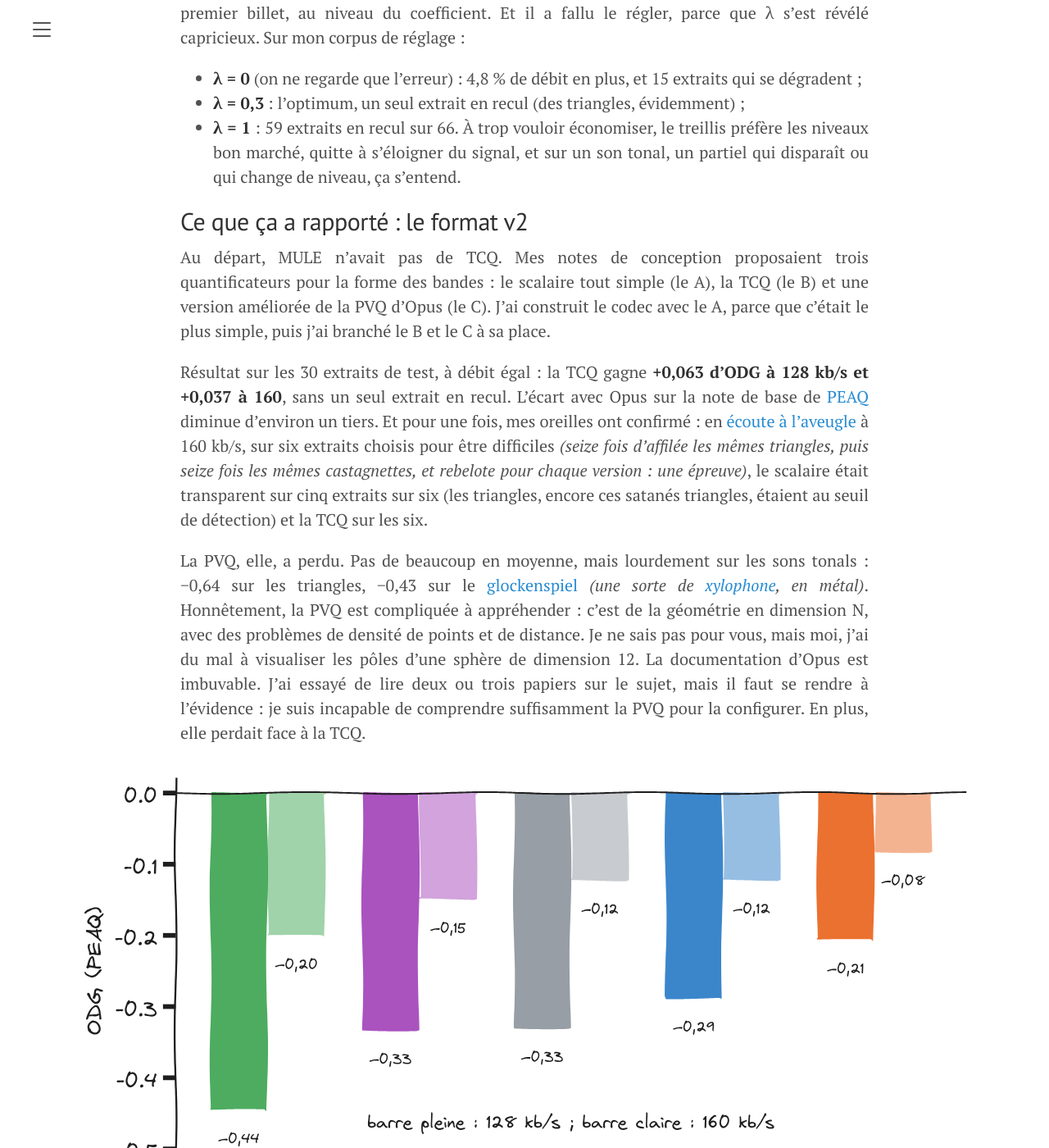
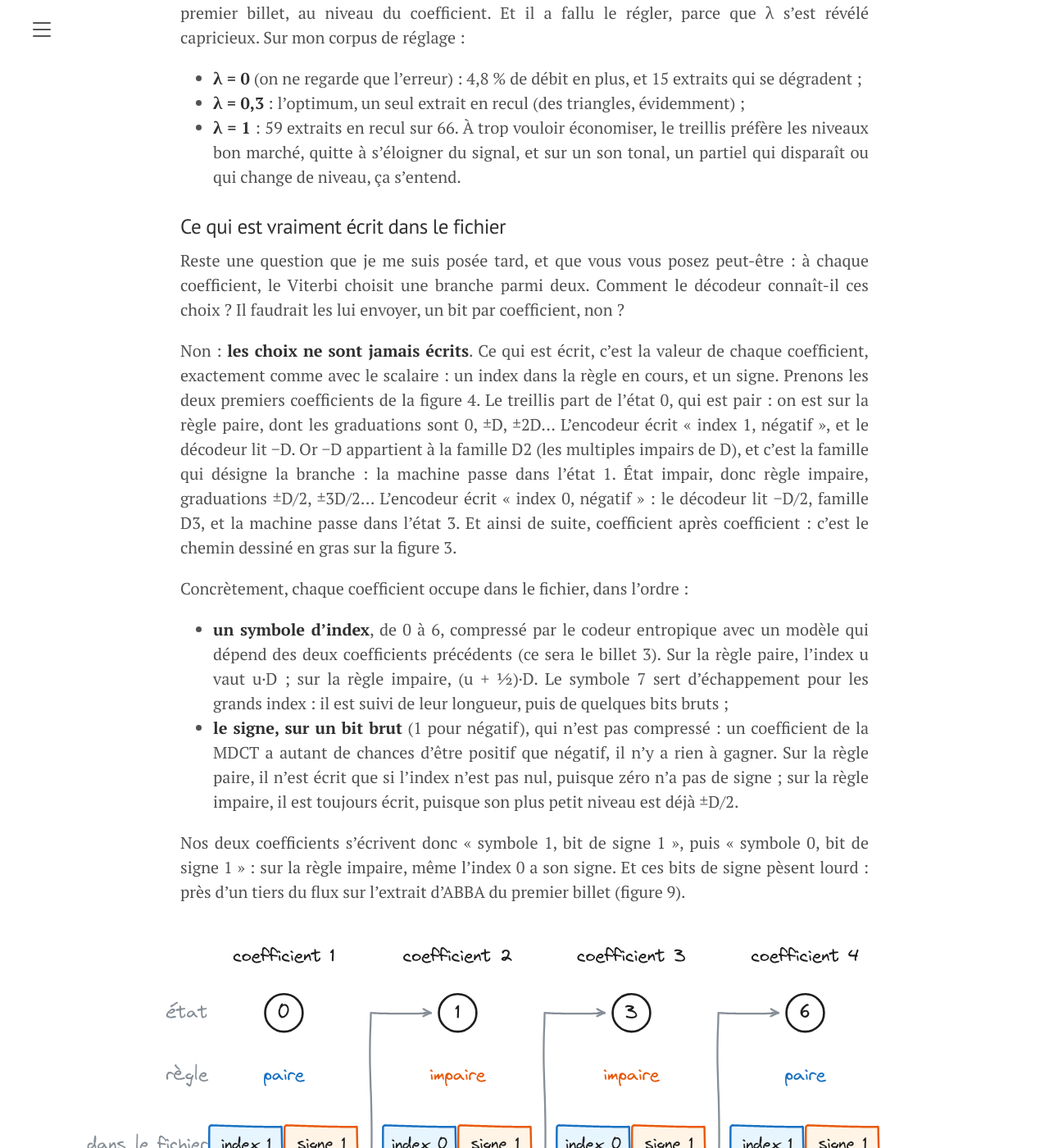
Before and after one commit to berettavexee/berettavexee.github.io, a Jekyll site: the page built from _posts/2026-11-20-mule-quantification-treillis.md, in a window 1280 px wide and 1400 px high, scrolled down 6167 px. Shown: the whole window at 82% size. Built offline with Jekyll 4.4.1, drawn with Linux system fonts in a browser that asks for light colours; some of the changed text lies outside the part shown.

Commit message:
MULE, billet 2 : ce qui est vraiment écrit dans le fichier (nouvelle figure 5)
Co-Authored-By: Claude Opus 5.5 <noreply@anthropic.com>
Claude-Session: https://claude.ai/code/session_01FugfoGKdrRG8BrHGQfpY38

```diff
--- a/_posts/2026-11-20-mule-quantification-treillis.md
+++ b/_posts/2026-11-20-mule-quantification-treillis.md
@@ -159,6 +159,48 @@ Sur mon corpus de réglage :
   niveaux bon marché, quitte à s'éloigner du signal, et sur un son tonal, un partiel qui disparaît
   ou qui change de niveau, ça s'entend.
 
+### Ce qui est vraiment écrit dans le fichier
+
+Reste une question que je me suis posée tard, et que vous vous posez peut-être : à chaque
+coefficient, le Viterbi choisit une branche parmi deux. Comment le décodeur connaît-il ces choix ?
+Il faudrait les lui envoyer, un bit par coefficient, non ?
+
+Non : **les choix ne sont jamais écrits**. Ce qui est écrit, c'est la valeur de chaque
+coefficient, exactement comme avec le scalaire : un index dans la règle en cours, et un signe.
+Prenons les deux premiers coefficients de la figure 4. Le treillis part de l'état 0, qui est
+pair : on est sur la règle paire, dont les graduations sont 0, ±D, ±2D… L'encodeur écrit « index 1,
+négatif », et le décodeur lit −D. Or −D appartient à la famille D2 (les multiples impairs de D), et
+c'est la famille qui désigne la branche : la machine passe dans l'état 1. État impair, donc règle
+impaire, graduations ±D/2, ±3D/2… L'encodeur écrit « index 0, négatif » : le décodeur lit −D/2,
+famille D3, et la machine passe dans l'état 3. Et ainsi de suite, coefficient après coefficient :
+c'est le chemin dessiné en gras sur la figure 3.
+
+Concrètement, chaque coefficient occupe dans le fichier, dans l'ordre :
+
+- **un symbole d'index**, de 0 à 6, compressé par le codeur entropique avec un modèle qui dépend
+  des deux coefficients précédents (ce sera le billet 3). Sur la règle paire, l'index u vaut u·D ;
+  sur la règle impaire, (u + ½)·D. Le symbole 7 sert d'échappement pour les grands index : il est
+  suivi de leur longueur, puis de quelques bits bruts ;
+- **le signe, sur un bit brut** (1 pour négatif), qui n'est pas compressé : un coefficient de la
+  MDCT a autant de chances d'être positif que négatif, il n'y a rien à gagner. Sur la règle paire,
+  il n'est écrit que si l'index n'est pas nul, puisque zéro n'a pas de signe ; sur la règle
+  impaire, il est toujours écrit, puisque son plus petit niveau est déjà ±D/2.
+
+Nos deux coefficients s'écrivent donc « symbole 1, bit de signe 1 », puis « symbole 0, bit de
+signe 1 » : sur la règle impaire, même l'index 0 a son signe. Et ces bits de signe pèsent lourd :
+près d'un tiers du flux sur l'extrait d'ABBA du premier billet (figure 9).
+
+![Figure 5 : ce que le décodeur lit pour les quatre premiers coefficients de la figure 4 ; l'état impose la règle, le fichier ne contient qu'un index et un signe, et la famille de la valeur lue donne l'état suivant](/assets/img/mule-b2-fig5-fichier.svg)
+
+Le choix de la branche est donc contenu dans la valeur elle-même : choisir −D plutôt que 0 ou −2D,
+c'est à la fois choisir une valeur et choisir un chemin. Et cette valeur, il faut l'envoyer de
+toute façon. Elle coûte le prix d'un index sur une règle au pas D, c'est-à-dire ce que paie le
+quantificateur scalaire, et le codeur entropique (billet 3) la compresse de la même façon. Le
+chemin du Viterbi ne coûte donc pas un bit par choix : il ne coûte rien. À un détail près, on vient
+de le voir : sur la règle impaire, le signe est toujours payé. C'est pour ça que le Viterbi compte les
+bits dans son coût, et pas seulement l'erreur : quand il hésite entre deux chemins, il compare le
+prix des valeurs qu'ils imposent, puisque le chemin lui-même est gratuit.
+
 ## Ce que ça a rapporté : le format v2
 
 Au départ, MULE n'avait pas de TCQ. Mes notes de conception proposaient trois quantificateurs
@@ -183,7 +225,7 @@ d'Opus est imbuvable. J'ai essayé de lire deux ou trois papiers sur le sujet, m
 rendre à l'évidence : je suis incapable de comprendre suffisamment la PVQ pour la configurer. En
 plus, elle perdait face à la TCQ.
 
-![Figure 5 : la note PEAQ à 128 et 160 kb/s du quantificateur scalaire, de la TCQ et de la PVQ, face à Opus et Vorbis, sur le corpus de réglage (66 extraits), le seul où les trois quantificateurs ont été mesurés ensemble](/assets/img/mule-b2-fig5-v2.svg)
+![Figure 6 : la note PEAQ à 128 et 160 kb/s du quantificateur scalaire, de la TCQ et de la PVQ, face à Opus et Vorbis, sur le corpus de réglage (66 extraits), le seul où les trois quantificateurs ont été mesurés ensemble](/assets/img/mule-b2-fig6-v2.svg)
 
 La TCQ est devenue le seul quantificateur du format v2.
 
```
Also changed, not shown: other parts of _posts/2026-11-20-mule-quantification-treillis.md (+2 -2 lines), assets/img/mule-b2-fig5-fichier.svg (added), assets/img/mule-b2-fig6-v2.svg (renamed from assets/img/mule-b2-fig5-v2.svg), assets/img/mule-b2-fig7-simulateur.svg (renamed from assets/img/mule-b2-fig6-simulateur.svg), assets/img/mule-b2-fig8-etats.svg (renamed from assets/img/mule-b2-fig7-etats.svg).
